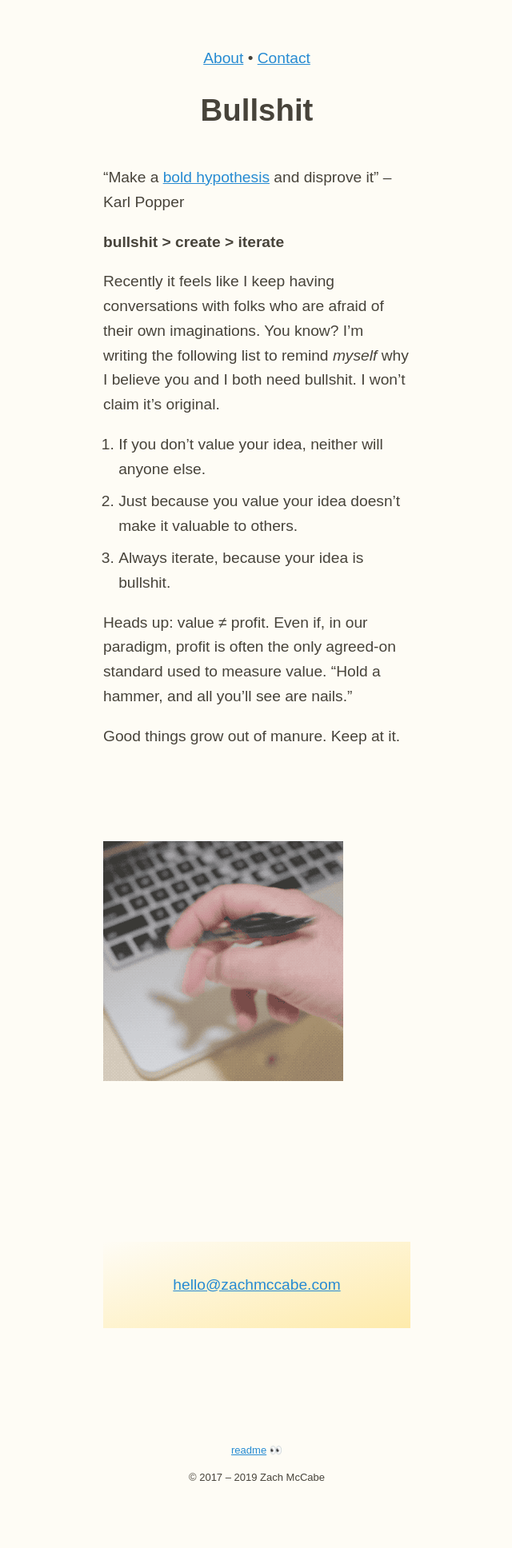
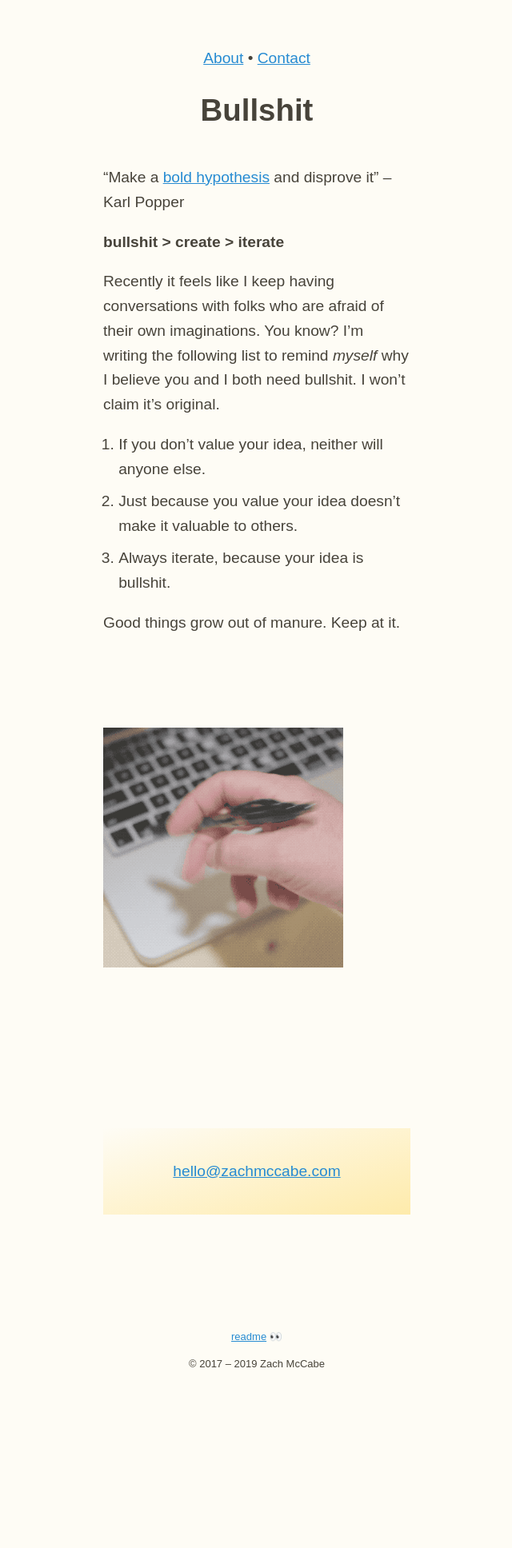
Before and after one commit to zachmccabe/zachmccabe.github.io, a Jekyll site: the page built from bullshit.md, in a window 1280 px wide. Shown: the whole page at 80% size, without its empty margins (319-959 px from the left). Built offline with Jekyll 4.4.1, drawn with Linux system fonts in a browser that asks for light colours; after the commit the page ends 1794 px from its top, so only the background shows below that.

Commit message:
Update bullshit.md

```diff
--- a/bullshit.md
+++ b/bullshit.md
@@ -18,8 +18,6 @@ Recently it feels like I keep having conversations with folks who are afraid of
 2. Just because you value your idea doesn't make it valuable to others.
 3. Always iterate, because your idea is bullshit.
 
-Heads up: value &ne; profit. Even if, in our paradigm, profit is often the only agreed-on standard used to measure value. "Hold a hammer, and all you'll see are nails."
-
 Good things grow out of manure. Keep at it.
 
 ![Twirling a pen](https://www.zachmccabe.com/assets/viz/pen-flip-300.gif)
```
